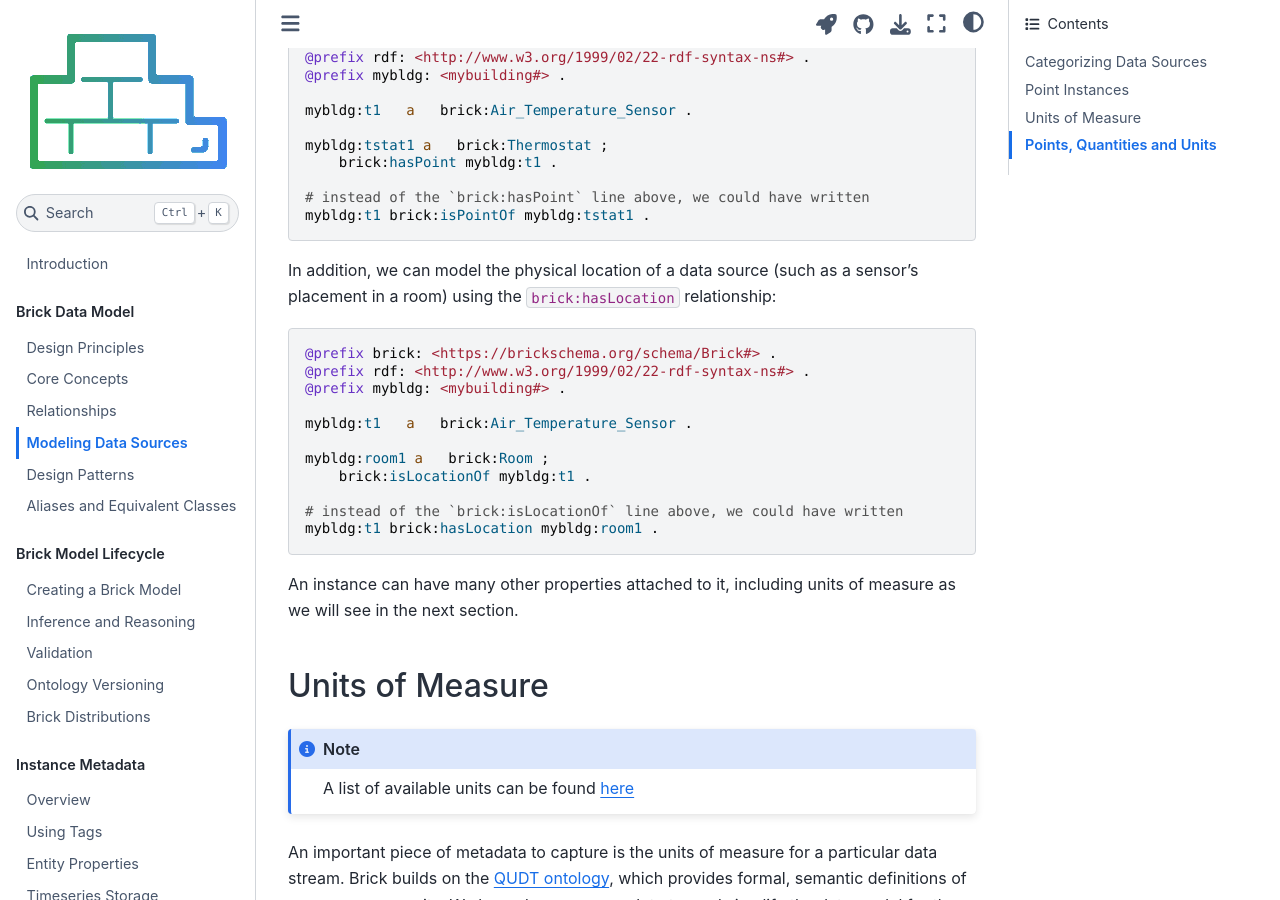
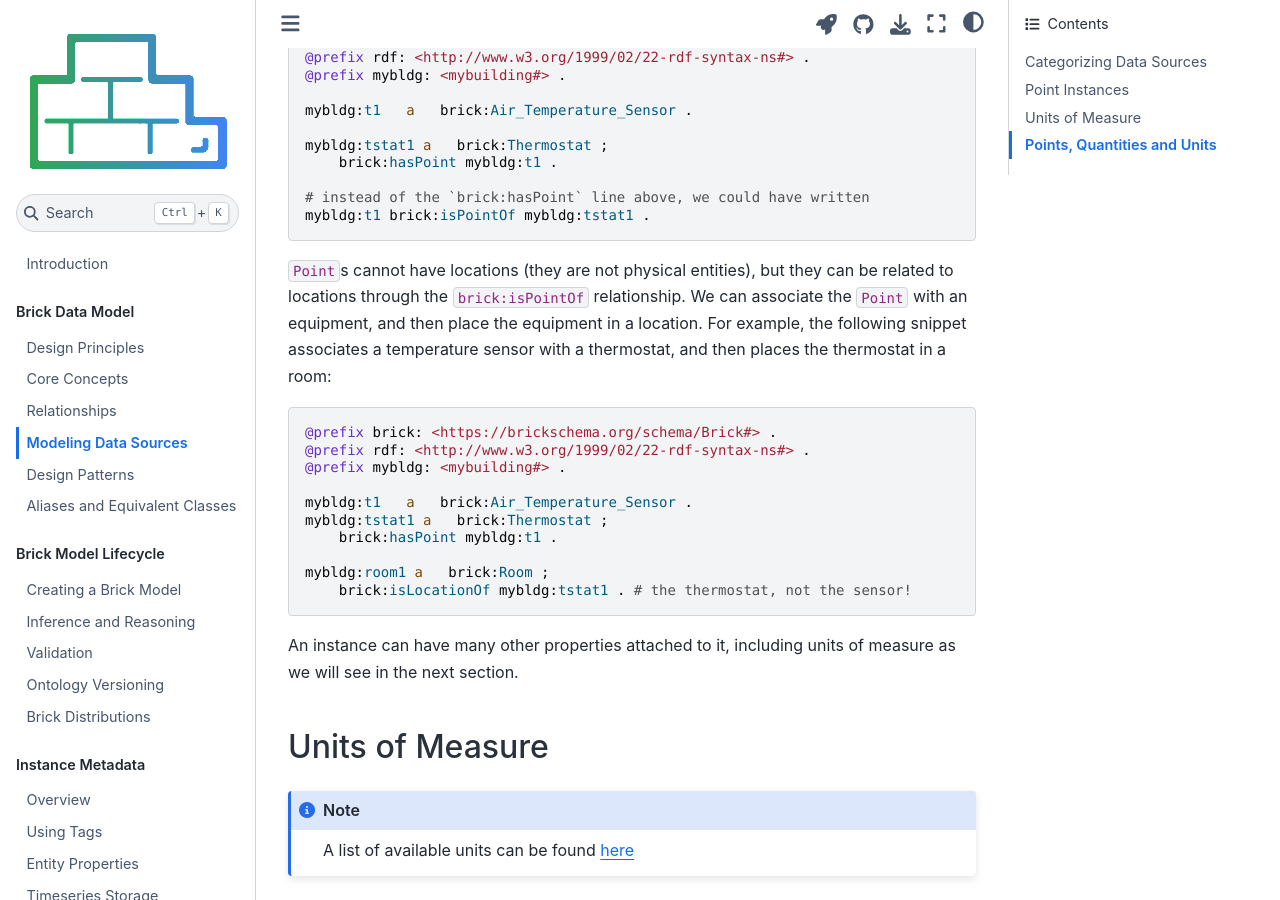
Before and after one commit to BrickSchema/docs, a Jupyter Book: the page built from brick/timeseries.md, in a window 1280 px wide and 900 px high, scrolled down 2029 px. Built offline with Jupyter Book 1.0.4 settings and Sphinx 7.4.7 and the Sphinx Book theme 1.1.4, drawn with Linux system fonts in a browser that asks for light colours.

Commit message:
fix docs

````diff
--- a/brick/timeseries.md
+++ b/brick/timeseries.md
@@ -74,7 +74,8 @@ mybldg:tstat1 a   brick:Thermostat ;
 mybldg:t1 brick:isPointOf mybldg:tstat1 .
 ```
 
-In addition, we can model the physical location of a data source (such as a sensor's placement in a room) using the `brick:hasLocation` relationship:
+`Point`s cannot have locations (they are not physical entities), but they can be related to locations through the `brick:isPointOf` relationship.
+We can associate the `Point` with an equipment, and then place the equipment in a location. For example, the following snippet associates a temperature sensor with a thermostat, and then places the thermostat in a room:
 
 
 ```turtle
@@ -83,12 +84,12 @@ In addition, we can model the physical location of a data source (such as a sens
 @prefix mybldg: <mybuilding#> .
 
 mybldg:t1   a   brick:Air_Temperature_Sensor .
+mybldg:tstat1 a   brick:Thermostat ;
+    brick:hasPoint mybldg:t1 .
 
 mybldg:room1 a   brick:Room ;
-    brick:isLocationOf mybldg:t1 .
+    brick:isLocationOf mybldg:tstat1 . # the thermostat, not the sensor!
 
-# instead of the `brick:isLocationOf` line above, we could have written
-mybldg:t1 brick:hasLocation mybldg:room1 .
 ```
 
 An instance can have many other properties attached to it, including units of measure as we will see in the next section.
````
